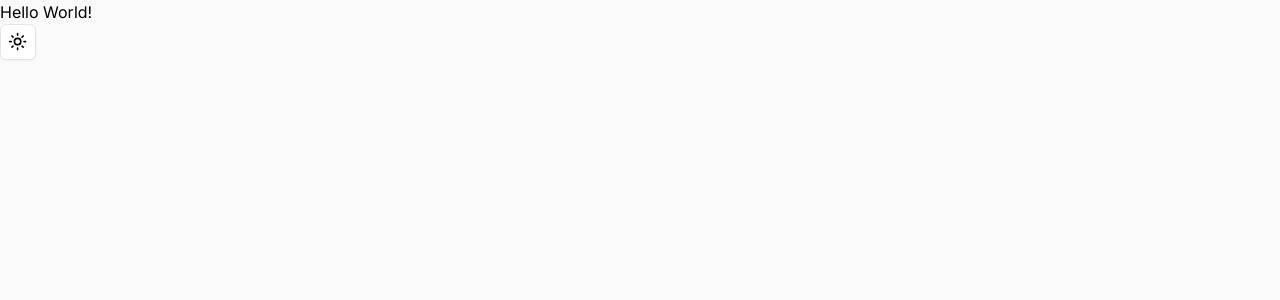
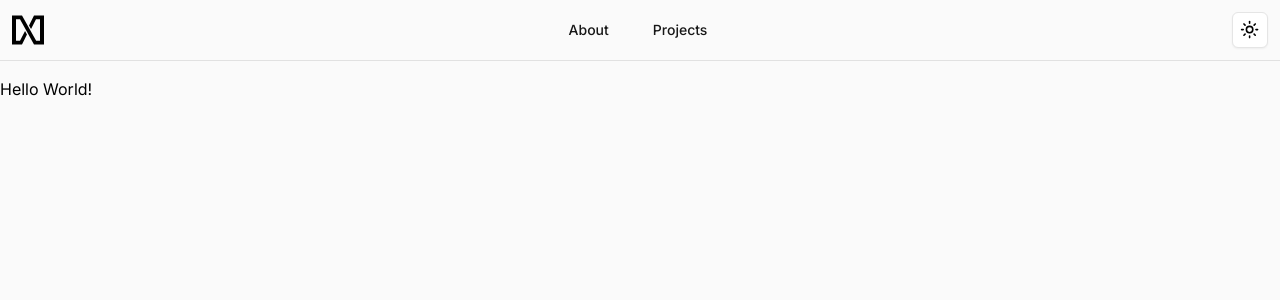
Before and after one commit to nord-studio/nordstud.io, a Next.js app: page / in a window 1280 px wide. Shown: the top 300 px of the page. Built offline with nearby package versions, Linux system fonts and the light colour scheme.

Commit message:
feat: create navbar

```diff
--- a/app/layout.tsx
+++ b/app/layout.tsx
@@ -5,6 +5,7 @@ import { ThemeProvider } from "@/contexts/theme";
 import { cn } from "@/lib/utils";
 
 import "./globals.css";
+import Navbar from "@/components/navbar";
 
 const inter = Inter({ subsets: ["latin"] });
 
@@ -34,7 +35,12 @@ export default function RootLayout({
                     enableSystem
                     disableTransitionOnChange
                 >
-                    {children}
+                    <main className="flex flex-col items-center w-full">
+                        <div className="flex flex-col max-w-[1400px] w-full gap-4">
+                            <Navbar />
+                            {children}
+                        </div>
+                    </main>
                 </ThemeProvider>
             </body>
         </html>
--- a/app/page.tsx
+++ b/app/page.tsx
@@ -1,11 +1,7 @@
-import { ThemeToggle } from "@/components/theme-toggle";
-import Image from "next/image";
-
 export default function Home() {
     return (
         <main>
             <h1>Hello World!</h1>
-            <ThemeToggle />
         </main>
     );
 }
--- a/components/icons.tsx
+++ b/components/icons.tsx
@@ -46,4 +46,19 @@ const Monitor = (props: SVGProps<SVGSVGElement>) => {
     );
 };
 
-export { Sun, Moon, Monitor };
+const Nord = (props: SVGProps<SVGSVGElement>) => {
+    return (
+        <svg
+            xmlns="http://www.w3.org/2000/svg"
+            viewBox="0 0 500 450"
+            {...props}
+        >
+            <polygon
+                fill="currentColor"
+                points="500 450 343.75 450 125 56.25 62.5 56.25 62.5 393.75 125 394.88 203.75 239.63 233.75 295.88 156.25 450 0 450 0 0 156.25 0 377.5 393.75 437.5 393.75 437.5 56.25 375 56.25 297.5 210.38 266.25 155.25 343.75 0 500 0 500 450"
+            />
+        </svg>
+    );
+};
+
+export { Sun, Moon, Monitor, Nord };
--- /dev/null
+++ b/components/navbar.tsx
@@ -0,0 +1,28 @@
+import Link from "next/link";
+import { ThemeToggle } from "./theme-toggle";
+import { Button } from "./ui/button";
+import { Nord } from "./icons";
+
+export default function Navbar() {
+    return (
+        <>
+            <div className="flex flex-row items-center justify-center w-full p-3 border-b border-black/10 dark:border-white/10">
+                <div className="flex flex-row justify-start">
+                    <span className="sr-only">Nord</span>
+                    <Nord className="w-8 h-8" />
+                </div>
+                <div className="flex flex-row justify-center w-full gap-3">
+                    <Link href="/" passHref>
+                        <Button variant="link">About</Button>
+                    </Link>
+                    <Link href="/projects" passHref>
+                        <Button variant="link">Projects</Button>
+                    </Link>
+                </div>
+                <div className="flex flex-row justify-end">
+                    <ThemeToggle />
+                </div>
+            </div>
+        </>
+    );
+}
--- a/next.config.mjs
+++ b/next.config.mjs
@@ -1,4 +1,15 @@
 /** @type {import('next').NextConfig} */
-const nextConfig = {};
+const nextConfig = {
+    async redirects() {
+        return [
+            {
+                source: "/projects",
+                destination:
+                    "https://github.com/orgs/nord-studio/repositories?type=source",
+                permanent: false,
+            },
+        ];
+    },
+};
 
 export default nextConfig;
```
Also changed, not shown: public/dark.svg (added), public/light.svg (added).
